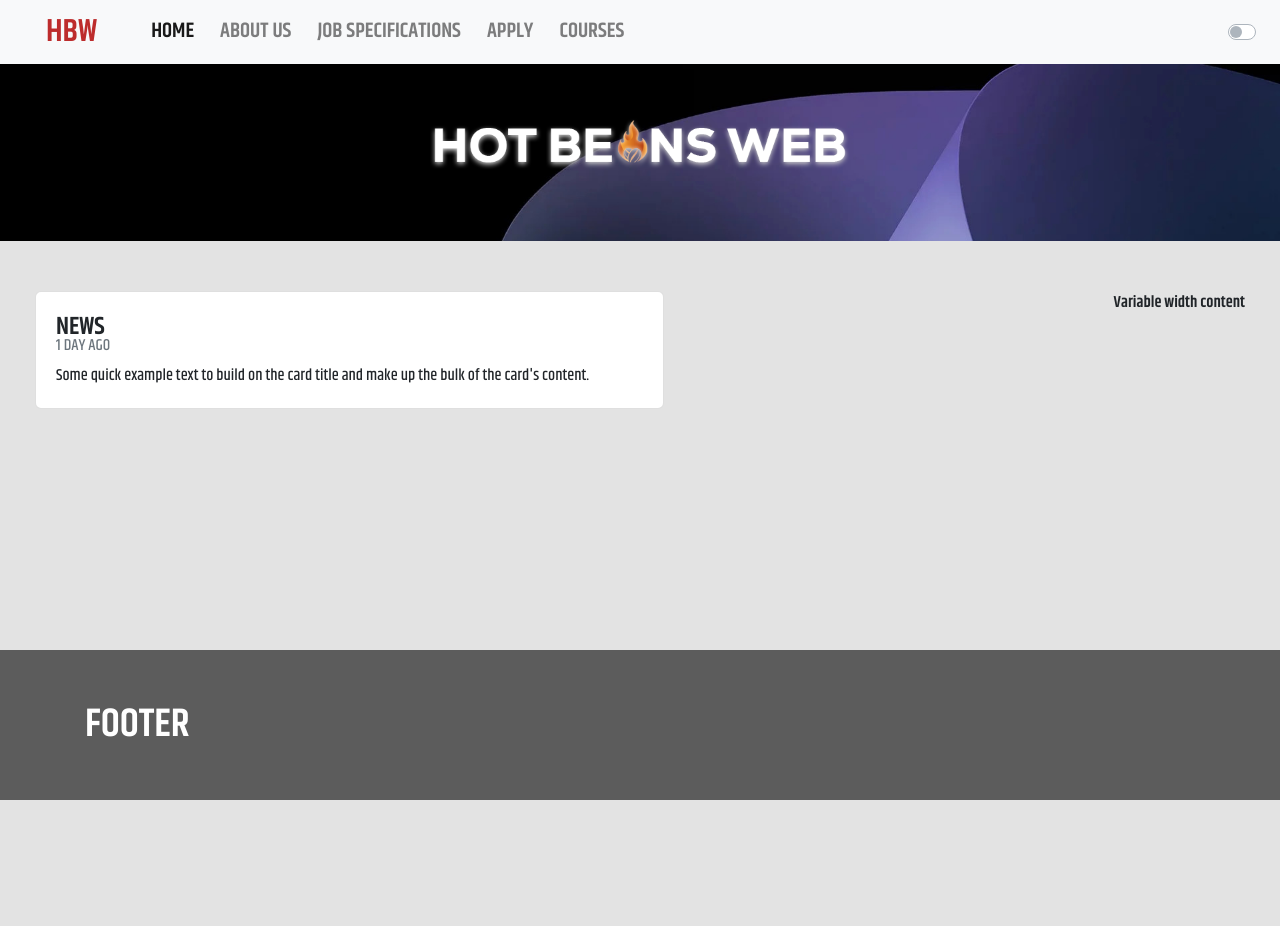
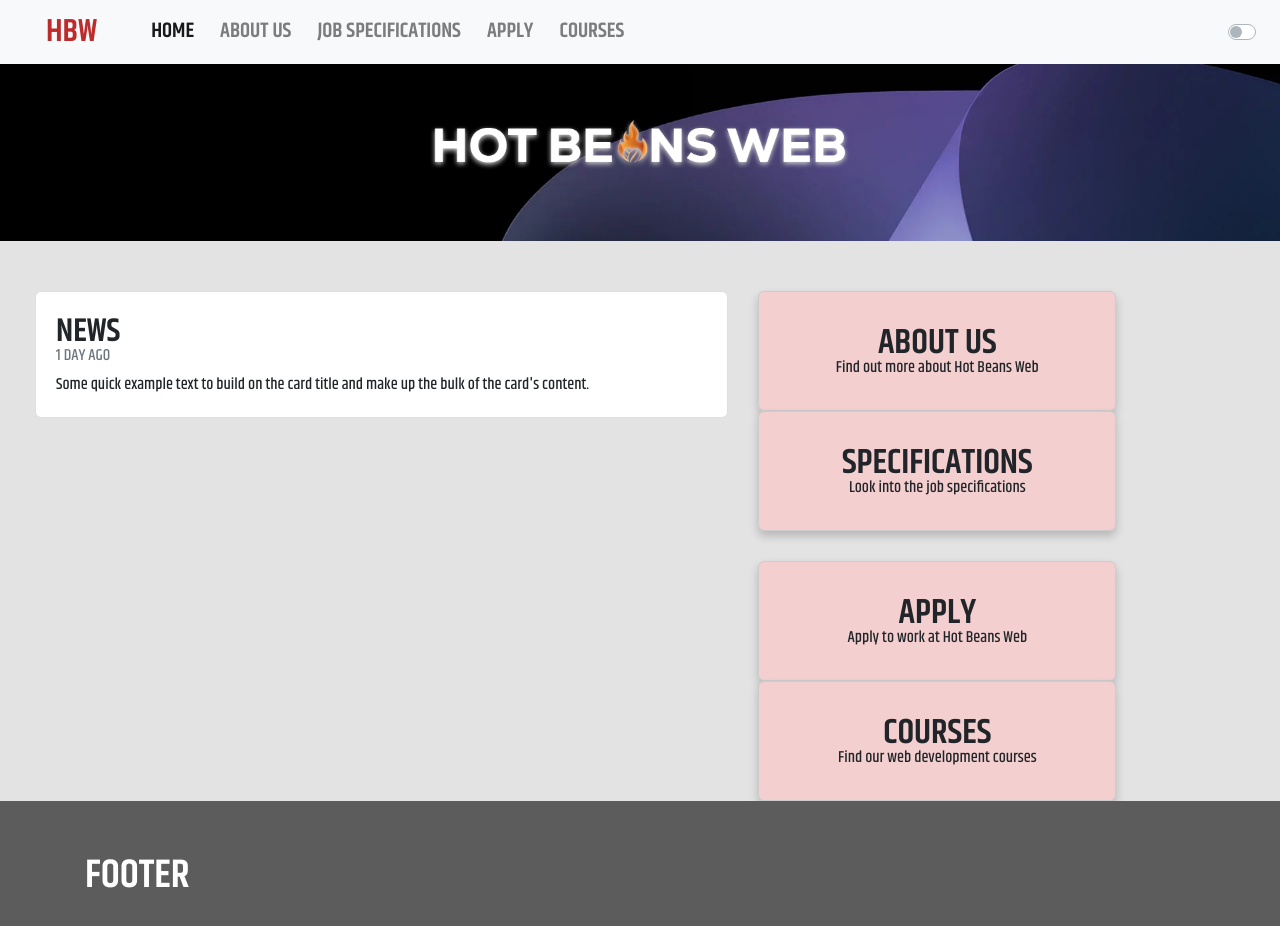
Before and after one commit to freddiehc/U15-Website, a plain HTML site: page index.html in a window 1280 px wide. Before the commit the page ends 800 px from the top, so only its background shows below. Drawn offline with nearby package versions, Linux system fonts and the light colour scheme.

Commit message:
feat(index): finish home page

```diff
--- a/css/style.css
+++ b/css/style.css
@@ -85,7 +85,7 @@ body.dark-mode .card {
 }
 
 .card-title {
-    font-size: 25px;
+    font-size: 33px;
     text-transform: uppercase;
     font-weight: 600;
     margin-bottom: 0;
@@ -97,14 +97,16 @@ body.dark-mode .card-title {
 
 .card-subtitle {
     text-transform: uppercase;
+    font-size: 16px;
 }
 
 body.dark-mode .card-subtitle {
-	color: #AFAFAF;
+	color: #AFAFAF !important;
 }
 
 .card-text {
     font-weight: 500;
+    font-size: 16px;
 }
 
 body.dark-mode .card-text {
@@ -115,11 +117,40 @@ body.dark-mode .card-text {
     margin: 50px 20px;
 }
 
-img {
-  user-drag: none;
+img { /* Make images on the site not draggable / selectable */
   user-select: none;
   -moz-user-select: none;
   -webkit-user-drag: none;
   -webkit-user-select: none;
   -ms-user-select: none;
 }
+
+.box {
+    background-color: #F3CFCF;
+    border-radius: 6px;
+    border: 1px solid #ccc;
+    height: 120px;
+    width: 358px;
+    display: flex;
+    flex-direction: column;
+    align-items: center;
+    justify-content: center;
+    box-shadow: 0 5px 10px rgb(0 0 0 / 0.2);
+}
+
+.w-100 {
+    flex-basis: 100%;
+    height: 0;
+}
+
+.box h1 {
+    text-transform: uppercase;
+    font-weight: 600;
+    margin-bottom: -0.5rem;
+    font-size: 35px;
+}
+
+.box span {
+    display: block;
+    font-weight: 500;
+}
--- a/index.html
+++ b/index.html
@@ -46,8 +46,8 @@
       </div>
 
       <div class="row">
-          <div class="col">
-            <div class="card" style="width: 60%;">
+        <div class="col-md-7">
+          <div class="card">
             <div class="card-body">
               <h5 class="card-title">News</h5>
               <h6 class="card-subtitle mb-2 text-muted">1 Day Ago</h6>
@@ -55,8 +55,24 @@
             </div>
           </div>
         </div>
-          <div class="col-md-auto">
-            Variable width content
+        <div class="col-md-5 d-flex flex-wrap">
+          <div class="box" style="margin-right: 30px;">
+            <h1>About Us</h1>
+            <span>Find out more about Hot Beans Web</span>
+          </div>
+          <div class="box">
+            <h1>Specifications</h1>
+            <span>Look into the job specifications</span>
+          </div>
+          <div class="w-100" style="margin-top: 30px;"></div>
+          <div class="box" style="margin-right: 30px">
+            <h1>APPLY</h1>
+            <span>Apply to work at Hot Beans Web</span>
+          </div>
+          <div class="box">
+            <h1>COURSES</h1>
+            <span>Find our web development courses</span>
+          </div>
         </div>
       </div>
 
```
Lines whose indentation alone changed are shown as unchanged.
